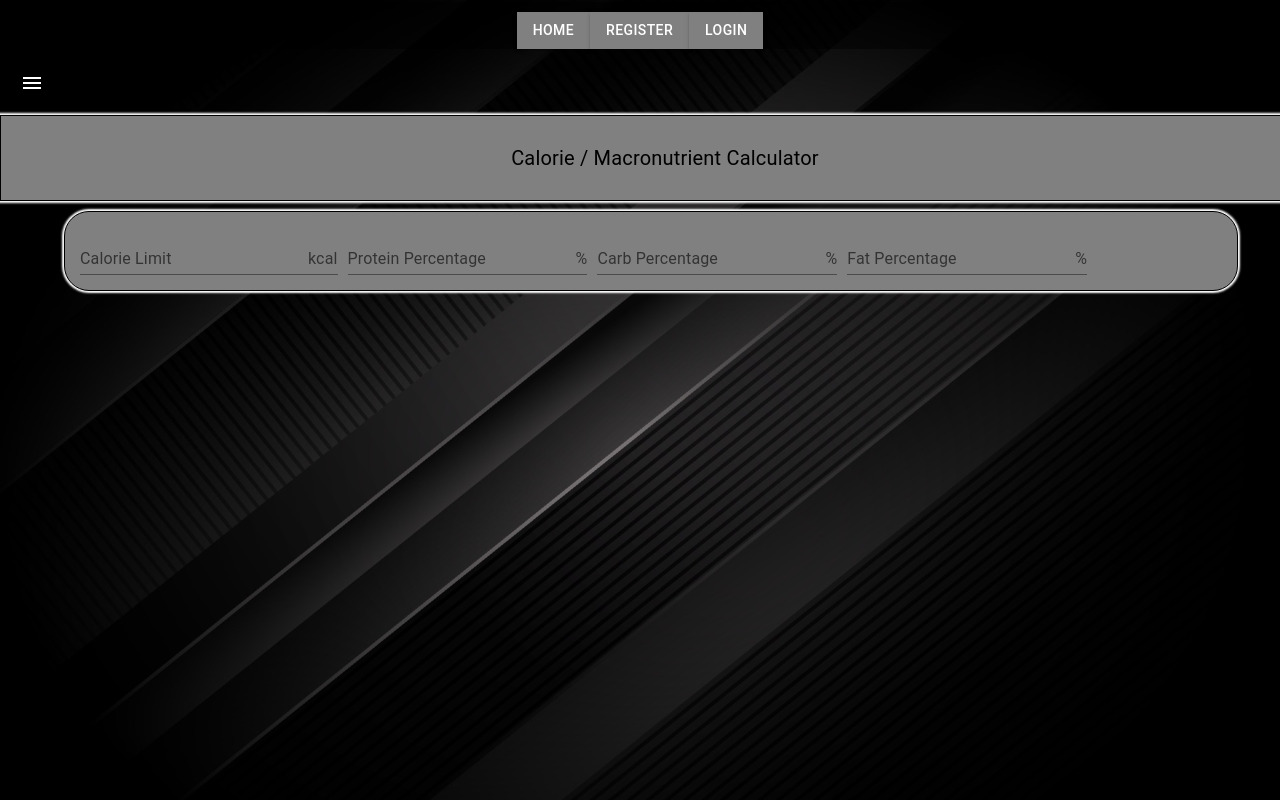
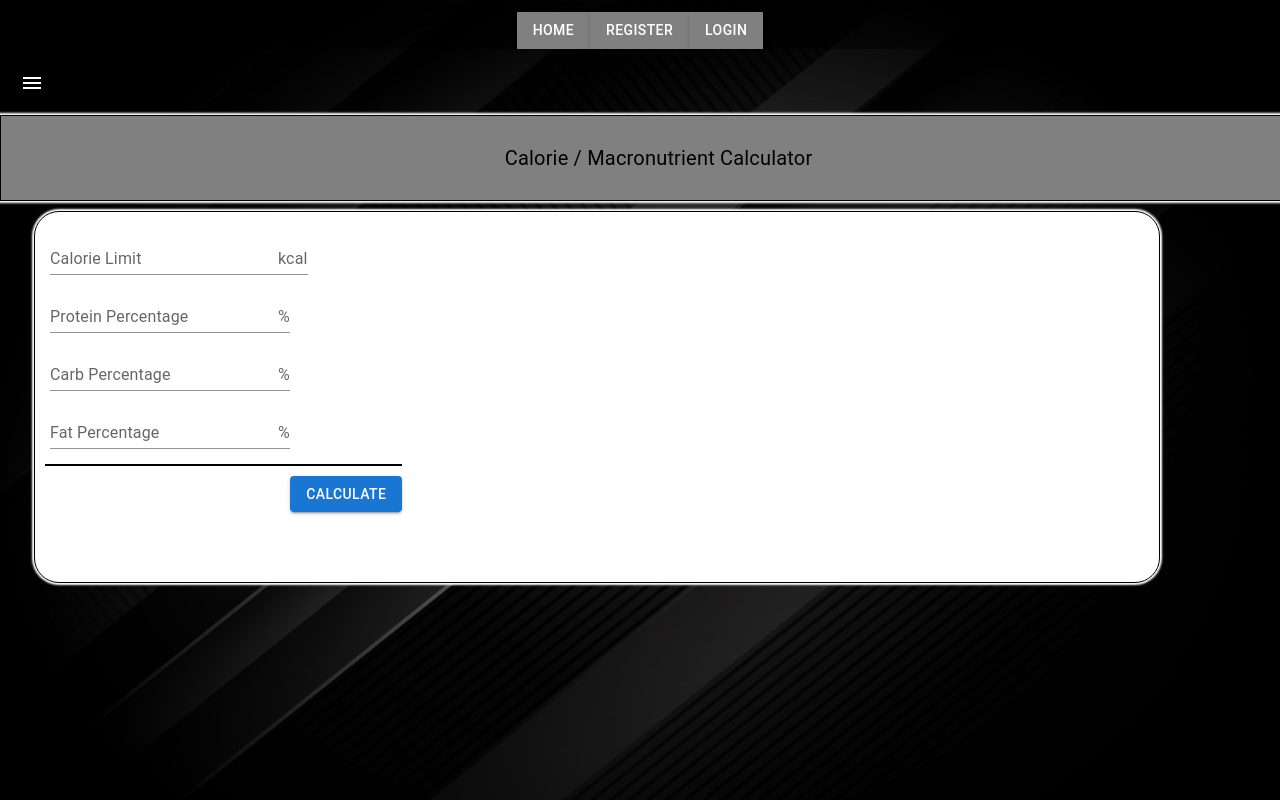
Before and after one commit to jkof86/Portfolio-09-2024, a React (Create React App) app in the folder frontend/: page /calculator in a window 1280 px wide. Shown: the top 800 px of the page. Built offline with nearby package versions, Linux system fonts and the light colour scheme.

Commit message:
continued Calculator Component design

```diff
--- a/frontend/src/components/Calculator.js
+++ b/frontend/src/components/Calculator.js
@@ -1,28 +1,33 @@
 import {
     Box, Container, TextField,
-    Toolbar, Typography, InputAdornment } from "@mui/material";
+    Toolbar, Typography, InputAdornment,
+    Button, Grid,
+    Divider
+} from "@mui/material";
 
 export default function Calculator() {
 
     return (<>
         <Toolbar sx={{
-            flexGrow: 1,
+            // flexGrow: 1,
             justifyContent: 'center',
             backgroundColor: 'grey',
             border: '1px solid black',
             boxShadow: '0px 0px 2px 2px white',
             marginBottom: '10px',
             padding: '10px',
-            width: '100%'
+            width: '99%'
         }}>
-            <Typography sx={{ fontSize:'20px',
-            fontStyle:'bold'}}>
+            <Typography sx={{
+                fontSize: '20px',
+                fontStyle: 'bold'
+            }}>
                 Calorie / Macronutrient Calculator
             </Typography>
         </Toolbar>
-        <Container fixed>
-            <Box component='form' sx={{
-                flexGrow:1,
+        <Container sx={{ margin: '10px', width: '90%' }}>
+            {/* <Box component='form' sx={{
+                flexGrow: 1,
                 justifyContent: 'center',
                 backgroundColor: 'grey',
                 borderRadius: '25px',
@@ -30,22 +35,36 @@ export default function Calculator() {
                 boxShadow: '0px 0px 2px 2px white',
                 padding: '10px',
                 width: '100%'
+            }}> */}
+
+            <Box component='form' sx={{
+                flexGrow: 1,
+                justifyContent: 'center',
+                backgroundColor: 'white',
+                borderRadius: '25px',
+                border: '1px solid black',
+                boxShadow: '0px 0px 2px 2px white',
+                padding: '10px',
+                width: '100%'
             }}>
+
+                <Grid container spacing={2}>
+                    <Grid item xs={4}>
                         <TextField id="calorieLimitInput"
                             label="Calorie Limit"
                             variant="standard" sx={{
-                    color:'white',
-                    margin:'5px'
+                                color: 'white',
+                                margin: '5px'
                             }} InputProps={{
                                 endAdornment: <InputAdornment position='end'>
                                     kcal
                                 </InputAdornment>,
-                  }}/>
+                            }} />
 
                         <TextField id="proteinPercentInput"
                             label="Protein Percentage"
                             variant="standard" sx={{
-                    margin:'5px'
+                                margin: '5px'
                             }} InputProps={{
                                 endAdornment: <InputAdornment position='end'>
                                     %
@@ -55,7 +74,7 @@ export default function Calculator() {
                         <TextField id="carbPercentInput"
                             label="Carb Percentage"
                             variant="standard" sx={{
-                    margin:'5px'
+                                margin: '5px'
                             }} InputProps={{
                                 endAdornment: <InputAdornment position='end'>
                                     %
@@ -65,13 +84,47 @@ export default function Calculator() {
                         <TextField id="fatPercentInput"
                             label="Fat Percentage"
                             variant="standard" sx={{
-                    margin:'5px'
+                                margin: '5px'
                             }} InputProps={{
                                 endAdornment: <InputAdornment position='end'>
                                     %
                                 </InputAdornment>,
                             }} />
 
+                        <Divider sx={{
+                            marginTop: '10px',
+                            marginBottom: '10px',
+                            borderBottomWidth: '2px',
+                            borderColor: 'black'
+                        }} />
+
+                        <Box textAlign={'right'}>
+                            <Button variant="contained" id="calculateButton">
+                                Calculate
+                            </Button>
+                        </Box>
+
+                    </Grid>
+                    <Grid item xs={4}>
+                    </Grid>
+
+                </Grid>
+
+
+
+
+                <br />
+
+
+
+                <br />
+
+
+                <br />
+
+
+
+
             </Box>
         </Container>
     </>);
```
Lines whose indentation alone changed are shown as unchanged.
